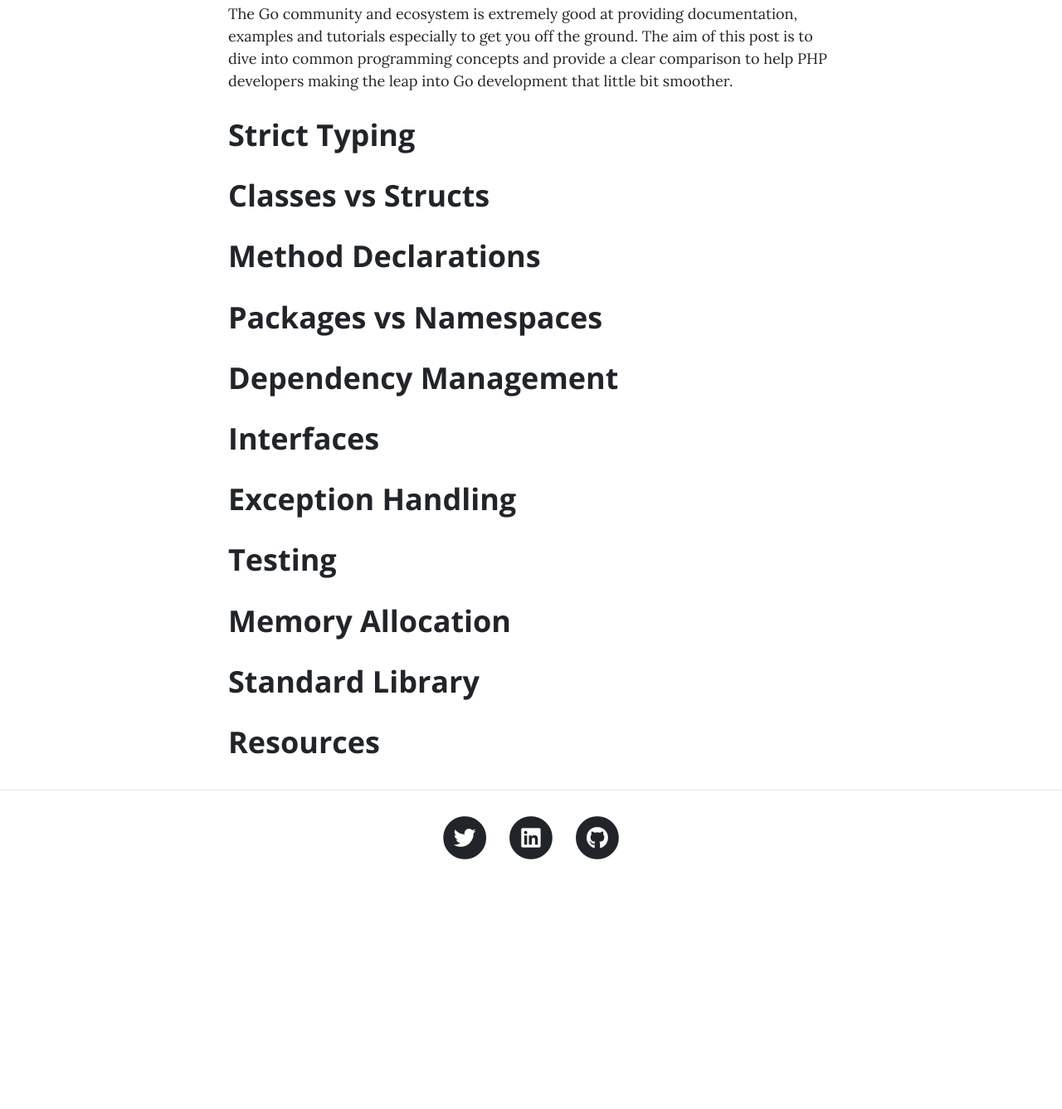
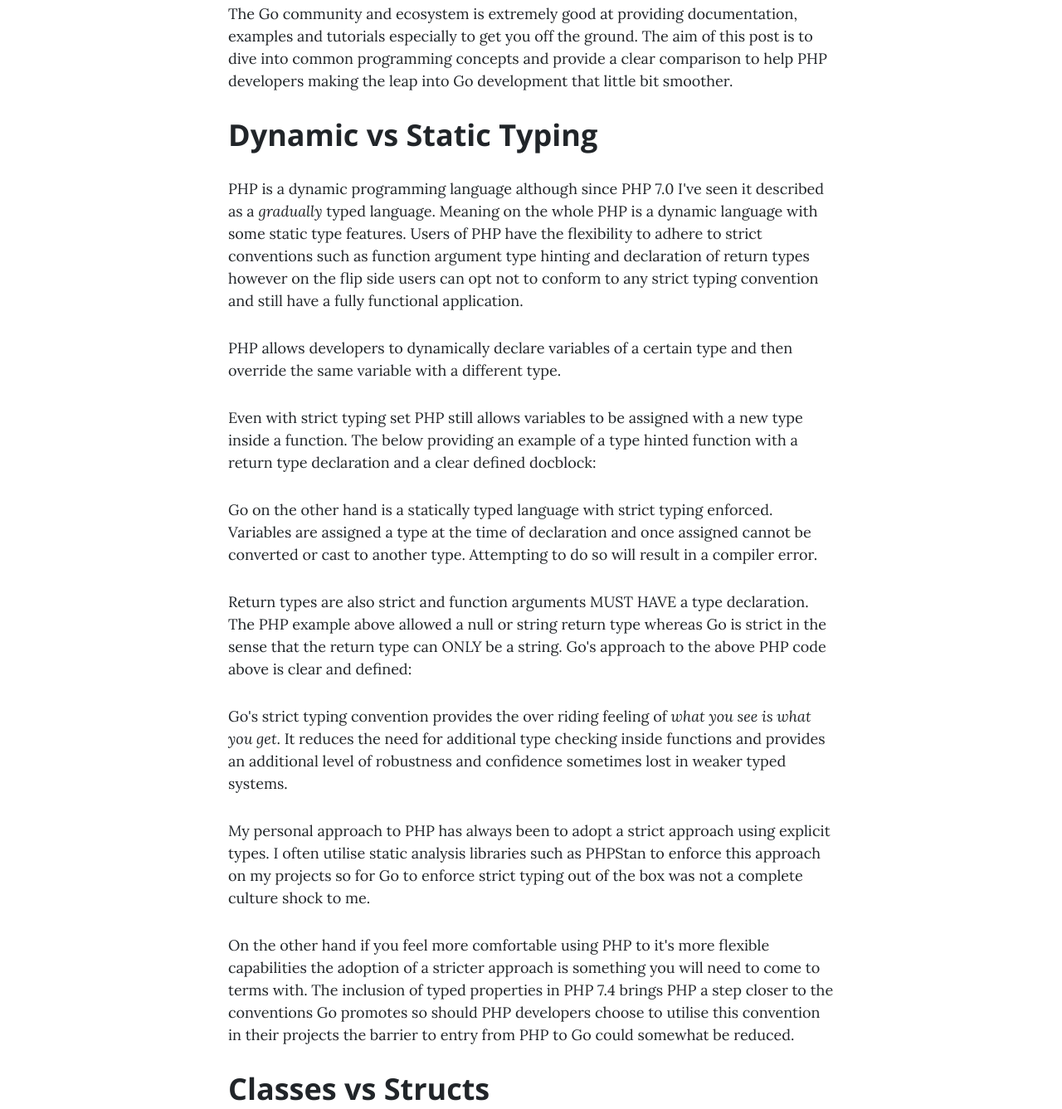
Before and after one commit to joesweeny/joesweeny, a website: page blog/20200511-php-to-go.html in a window 1280 px wide. Shown: the part 1023-2360 px from the top of the page at 83% size. Before the commit the page ends 2091 px from the top, so only its background shows below. Drawn offline with nearby package versions, Linux system fonts and the light colour scheme.

Commit message:
Add static strict typing section

```diff
--- a/blog/20200511-php-to-go.html
+++ b/blog/20200511-php-to-go.html
@@ -95,10 +95,59 @@
                     into Go development that little bit smoother.
                 </p>
 
-                <h2 class="section-heading">Strict Typing</h2>
+                <h2 class="section-heading">Dynamic vs Static Typing</h2>
+                <p>
+                    PHP is a dynamic programming language although since PHP 7.0 I've seen it described as a <i>gradually</i> typed language.
+                    Meaning on the whole PHP is a dynamic language with some static type features. Users of PHP have the flexibility to adhere
+                    to strict conventions such as function argument type hinting and declaration of return types however on the flip side users
+                    can opt not to conform to any strict typing convention and still have a fully functional application.
+                </p>
 
                 <p>
+                    PHP allows developers to dynamically declare variables of a certain type and then override the same variable with a different
+                    type.
+                </p>
 
+                <script src="https://gist.github.com/joesweeny/f2c343d589c3054faa15979fbc423be6.js"></script>
+
+                <p>
+                    Even with strict typing set PHP still allows variables to be assigned with a new type inside a function. The below providing an example
+                    of a type hinted function with a return type declaration and a clear defined docblock:
+                </p>
+
+                <script src="https://gist.github.com/joesweeny/bc1c5ed64aa450da78f3b5276fb4bfae.js"></script>
+
+                <p>
+                    Go on the other hand is a statically typed language with strict typing enforced. Variables are assigned a type at the time of
+                    declaration and once assigned cannot be converted or cast to another type. Attempting to do so will result in a compiler error.
+                </p>
+
+                <script src="https://gist.github.com/joesweeny/de7a5495b6dcfdb66b4cdbd873462635.js"></script>
+
+                <p>
+                    Return types are also strict and function arguments MUST HAVE a type declaration. The PHP example above allowed a null or string
+                    return type whereas Go is strict in the sense that the return type can ONLY be a string. Go's approach to the above PHP code above is
+                    clear and defined:
+                </p>
+
+                <script src="https://gist.github.com/joesweeny/071540975209ef346f8f7da7058e0272.js"></script>
+
+                <p>
+                    Go's strict typing convention provides the over riding feeling of <i>what you see is what you get</i>. It reduces the need for additional
+                    type checking inside functions and provides an additional level of robustness and confidence sometimes lost in weaker typed systems.
+                </p>
+
+                <p>
+                    My personal approach to PHP has always been to adopt a strict approach using explicit types. I often utilise static
+                    analysis libraries such as PHPStan to enforce this approach on my projects so for Go to enforce strict typing out of the box was
+                    not a complete culture shock to me.
+                </p>
+
+                <p>
+                    On the other hand if you feel more comfortable using PHP to it's more flexible capabilities the adoption of a stricter approach is
+                    something you will need to come to terms with. The inclusion of typed properties in PHP 7.4 brings PHP a step closer to the conventions
+                    Go promotes so should PHP developers choose to utilise this convention in their projects the barrier to entry from PHP to Go could
+                    somewhat be reduced.
                 </p>
 
 
```
